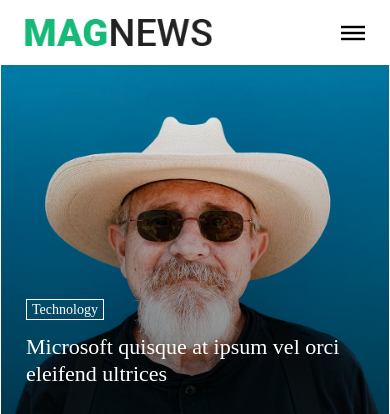
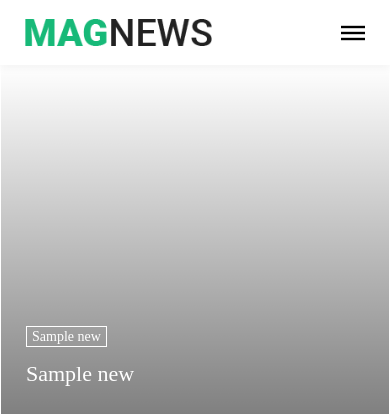
Before and after one commit to Kr4v3N/KnowledgeCity, a Django app: template main/templates/home.html in a window 390 px wide. Shown: the top 414 px of the page. Run offline with Django 3.2, Linux system fonts and the light colour scheme; the template is opened without the code that fills it: values that come from a table or form of the project are taken from there, others are empty; tables that the repository leaves empty hold one stand-in row (values such as "Sample post"); some libraries are stand-ins or nearby versions; some web fonts are replaced.

Commit message:
Add of the last three news in header

```diff
--- a/main/templates/home.html
+++ b/main/templates/home.html
@@ -10,59 +10,27 @@
 	<!-- Feature post -->
 <section class="bg0">
             <div class="row m-rl-0 justify-content-center">
+
+                {% for lastnew in lastnews %}
                 <div class="col-md-4 p-rl-1 p-b-2">
-					<div class="bg-img1 size-a-11 how1 pos-relative" style="background-image: url({% static 'front/images/post-01.jpg' %});">
-						<a href="blog-detail-02.html" class="dis-block how1-child1 trans-03"></a>
+                    <div class="bg-img1 size-a-11 how1 pos-relative" style="background-image: url({{ lastnew.pic_url }});">
+                        <a href="{% url 'news_detail' pk=lastnew.pk %}" class="dis-block how1-child1 trans-03"></a>
 
                         <div class="flex-col-e-s s-full p-rl-25 p-tb-18">
                             <a href="#" class="dis-block how1-child2 f1-s-2 cl0 bo-all-1 bocl0 hov-btn1 trans-03 p-rl-5 p-t-2">
-								Technology
+                                {{ lastnew.category_name }}
                             </a>
 
                             <h3 class="how1-child2 m-t-14 m-b-10">
-								<a href="blog-detail-02.html" class="f1-l-1 cl0 hov-cl10 trans-03 respon1">
-									Microsoft quisque at ipsum vel orci eleifend ultrices
+                                <a href="{% url 'news_detail' pk=lastnew.pk %}" class="f1-l-1 cl0 hov-cl10 trans-03 respon1">
+                                    {{ lastnew.name }}
                                 </a>
                             </h3>
                         </div>
                     </div>
                 </div>
+                {% endfor %}
 
-				<div class="col-md-4 p-rl-1 p-b-2">
-					<div class="bg-img1 size-a-11 how1 pos-relative" style="background-image: url({% static 'front/images/post-19.jpg' %});">
-						<a href="blog-detail-02.html" class="dis-block how1-child1 trans-03"></a>
-
-						<div class="flex-col-e-s s-full p-rl-25 p-tb-18">
-							<a href="#" class="dis-block how1-child2 f1-s-2 cl0 bo-all-1 bocl0 hov-btn1 trans-03 p-rl-5 p-t-2">
-								Technology
-							</a>
-
-							<h3 class="how1-child2 m-t-14 m-b-10">
-								<a href="blog-detail-02.html" class="f1-l-1 cl0 hov-cl10 trans-03 respon1">
-									London ipsum dolor sit amet, consectetur adipiscing elit.
-								</a>
-							</h3>
-						</div>
-					</div>
-				</div>
-
-				<div class="col-md-4 p-rl-1 p-b-2">
-					<div class="bg-img1 size-a-11 how1 pos-relative" style="background-image: url({% static 'front/images/post-20.jpg' %});">
-						<a href="blog-detail-02.html" class="dis-block how1-child1 trans-03"></a>
-
-						<div class="flex-col-e-s s-full p-rl-25 p-tb-18">
-							<a href="#" class="dis-block how1-child2 f1-s-2 cl0 bo-all-1 bocl0 hov-btn1 trans-03 p-rl-5 p-t-2">
-								Life Style
-							</a>
-
-							<h3 class="how1-child2 m-t-14 m-b-10">
-								<a href="blog-detail-02.html" class="f1-l-1 cl0 hov-cl10 trans-03 respon1">
-									Pellentesque dui nibh, pellentesque ut dapibus ut
-								</a>
-							</h3>
-						</div>
-					</div>
-				</div>
         </div>
 </section>
 
--- a/main/views.py
+++ b/main/views.py
@@ -11,11 +11,13 @@ def home(request):
     news = News.objects.all().order_by('-pk')
     category = Category.objects.all()
     subcat = SubCategory.objects.all()
+    lastnews = News.objects.all().order_by('-pk')[:3]
 
     return render(request, 'home.html', {'site': site,
                                          'news': news,
                                          'category': category,
-                                         'subcat': subcat
+                                         'subcat': subcat,
+                                         'lastnews': lastnews
                                          })
 
 
--- a/templates/front/base.html
+++ b/templates/front/base.html
@@ -299,19 +299,19 @@
 												{% if hh.ocategory_id == gg.pk %}
 													<div class="col-3">
 													<!-- Item post -->
-													<div><a href="#" class="wrap-pic-w hov1 trans-03">
+													<div><a href="{% url 'news_detail' pk=hh.pk %}" class="wrap-pic-w hov1 trans-03">
 														<img src="{{ hh.pic_url }}" alt="IMG">
 														</a>
 
 														<div class="p-t-10">
 															<h5 class="p-b-5">
-																<a href="#" class="f1-s-5 cl3 hov-cl10 trans-03">
+																<a href="{% url 'news_detail' pk=hh.pk %}" class="f1-s-5 cl3 hov-cl10 trans-03">
 																	{{ hh.name }}
 																</a>
 															</h5>
 
 															<span class="cl8">
-																<a href="#" class="f1-s-6 cl8 hov-cl10 trans-03">
+																<a href="{% url 'news_detail' pk=hh.pk %}" class="f1-s-6 cl8 hov-cl10 trans-03">
 																	{{ hh.category_name }}
 																</a>
 
@@ -340,7 +340,7 @@
 												<div class="col-3">
 												<!-- Item post -->
 												<div>
-													<a href="#" class="wrap-pic-w hov1 trans-03">
+													<a href="{% url 'news_detail' pk=mm.pk %}" class="wrap-pic-w hov1 trans-03">
 														<img src="{{ mm.pic_url }}" alt="IMG">
 													</a>
 													<div class="p-t-10">
@@ -350,7 +350,7 @@
 															</a>
 														</h5>
 														<span class="cl8">
-															<a href="#" class="f1-s-6 cl8 hov-cl10 trans-03">
+															<a href="{% url 'news_detail' pk=mm.pk %}" class="f1-s-6 cl8 hov-cl10 trans-03">
 																{{ mm.category_name }}
 															</a>
 															<span class="f1-s-3 m-rl-3">
```
Lines whose indentation alone changed are shown as unchanged.
